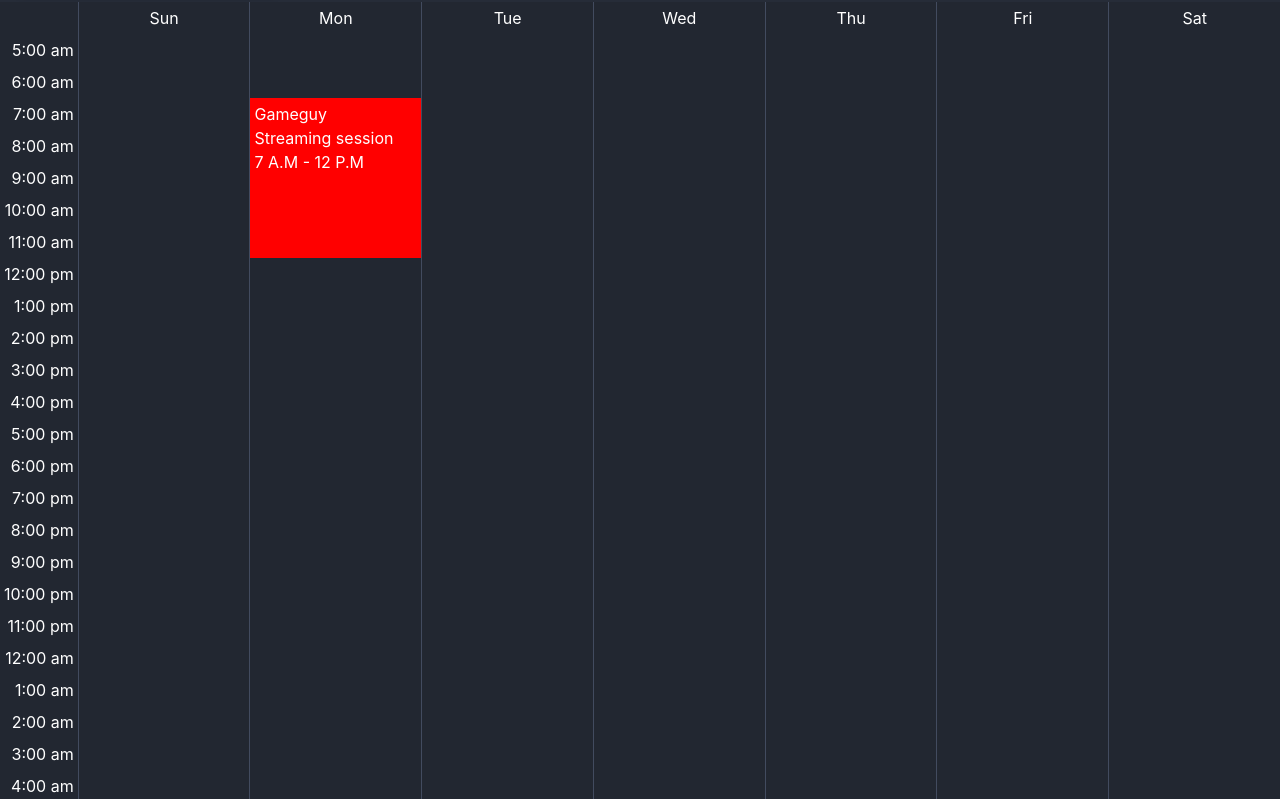
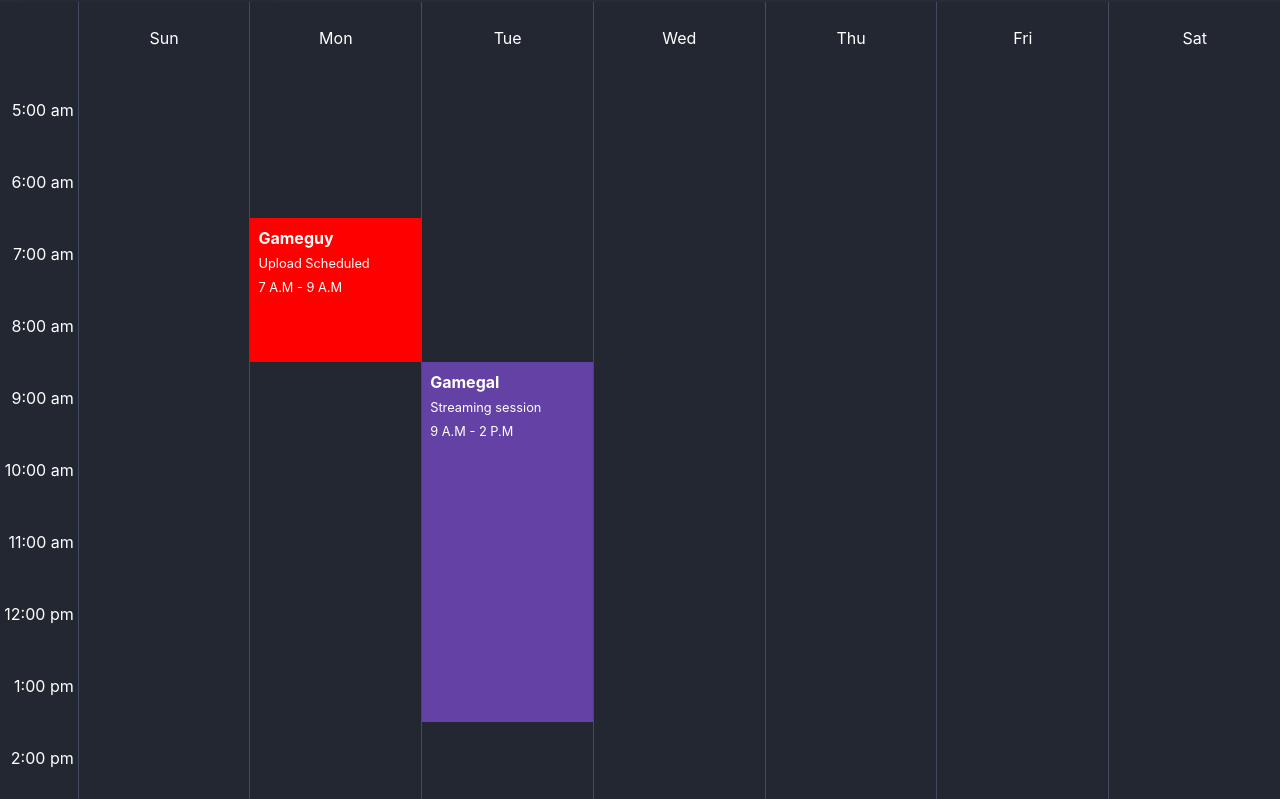
Before and after one commit to pbarter/Comp-2, a plain HTML site: page dashboard.html in a window 1280 px wide. Shown: the part 126-925 px from the top of the page. Drawn offline with nearby package versions, Linux system fonts and the light colour scheme.

Commit message:
Added logo image and js code to display channel info and follow button as well as the array of channel information

```diff
--- a/css/main.css
+++ b/css/main.css
@@ -133,7 +133,7 @@ html {
   /* GENERAL ITEM SETUP */
   .calendar li {
     background-color: #222731;
-    padding: 0.25em;
+    padding:1.5em 0.25em;
     display: inline-block;
 }
 
@@ -154,6 +154,7 @@ html {
     position: absolute;
     height: 100%;
     width: 100%;
+    padding:.5em;
     }
 
   .event-mobile {
@@ -174,16 +175,14 @@ html {
     padding-top:100px;
     width:100vw;
     height:100vh;
-    background-color: #ffffff;
-
+    background-color: #222731;
   }
 
   .mobile-display {
     display:block;
-    background-color: black;
+    background-color: #ff0000;
     margin: auto;
     padding: 20px;
-    border: 1px solid #888;
     width: 80%;
   }
 
@@ -338,7 +337,6 @@ html {
 
   /* GENERAL ITEM SETUP */
   .calendar li {
-    padding: 0.25em;
     display: inline-block;
   }
 
@@ -361,7 +359,20 @@ html {
 
   li.event p {
     display:inline;
+    font-size:1em;
+    font-weight:bold;
+    line-height:1;
   }
 
+  li.event .info {
+    font-weight:400;
+    font-size:.8em;
+  }
+
+  li.event .time {
+    font-weight:400;
+    font-size:.8em;
+
+  }
 
 }
--- a/dashboard.html
+++ b/dashboard.html
@@ -26,7 +26,7 @@
           </div>
         </div>
         <div class="image-logo">
-          <img src="http://www.stickpng.com/assets/images/580b57fcd9996e24bc43c513.png">
+          <img src="img/logo2.png">
         </div>
         <div class="container-menu">
 
@@ -65,25 +65,18 @@
       </section>
 
 <ul class="calendar weekly-byhour" id="schedule">
-  <!--  EVENT NODES  -->
-  <!--  DATA:      CATEGORY                         DAY              START  /  END     EVENT DETAILS  -->
-  <!-- <li class="event yt"      style="grid-column:   mon;   grid-row:  h08   /  h12;  "><p>USername123</p><br><p>8:00 P.M</p><p>Youtube</p><a href="#"></a></li>-->
-  <!-- <li class="event yt"      style="grid-column:   wed;   grid-row:  h10   /  h19;  "><p>Master the grid!</p><a href="#"></a></li> -->
-  <!-- <li class="event twitch"  style="grid-column:   fri;   grid-row:  h16   /  h23;  "><p>After work drinks</p><a href="#"></a></li>
-  <li class="event twitch"  style="grid-column:   tue;   grid-row:  h18   /  h20;  "><p>Soccer game</p><a href="#"></a></li>
-  <li class="event twitch"  style="grid-column:   mon;   grid-row:  h00   /  h04;  "><p>Soccer game 12:am - 5:00</p><a href="#"></a></li>  -->
 
   <!--  DAYS OF THE WEEK  -->
-  <!-- <li class="day sun">Sun</li>
+  <li class="day sun">Sun</li>
   <li class="day mon">Mon</li>
   <li class="day tue">Tue</li>
   <li class="day wed">Wed</li>
   <li class="day thu">Thu</li>
   <li class="day fri">Fri</li>
-  <li class="day sat">Sat</li> -->
+  <li class="day sat">Sat</li>
 
   <!--  TIMES OF THE DAY  -->
-  <!-- <li class="time h00">12:00 am</li>
+  <li class="time h00">12:00 am</li>
   <li class="time h01">1:00 am</li>
   <li class="time h02">2:00 am</li>
   <li class="time h03">3:00 am</li>
@@ -106,15 +99,14 @@
   <li class="time h20">8:00 pm</li>
   <li class="time h21">9:00 pm</li>
   <li class="time h22">10:00 pm</li>
-  <li class="time h23">11:00 pm</li> -->
+  <li class="time h23">11:00 pm</li>
 
   <!--  TOP LEFT CORNER FILLER  -->
-  <!-- <li class="corner"></li> -->
+  <li class="corner"></li>
 
   <!--  EMPTY HOURLY FILLERS:
     Helps us show the grid template lines, and create calendar funtionality later. One for every hour
     cell (7 * 24), because our events are "position:absolute" and will sit over top of empty cells -->
-  <!-- <li></li>
   <li></li>
   <li></li>
   <li></li>
@@ -281,7 +273,8 @@
   <li></li>
   <li></li>
   <li></li>
-  <li></li> -->
+  <li></li>
+  <li></li>
 </ul>
     </main>
 
--- a/js/main.js
+++ b/js/main.js
@@ -1,4 +1,4 @@
-/////////// DROPDOWN MENU
+/////////// DROPDOWN MENU ON NAV
 
 const dropdown = document.querySelector('.dropdown');
 dropdown.addEventListener('click', function(event) {
@@ -6,18 +6,52 @@ dropdown.addEventListener('click', function(event) {
   dropdown.classList.toggle('is-active');
 });
 
-////////// SCHEDULE CONTENTS
+
+const dashboardPage = document.getElementById('schedule');
+const explorePage = document.getElementById('explore-contents');
+
+//////////ARRAY OF CHANNELS
+
+const channelList = [
+  {id:125, name:`Pewdiepie`, img:`https://bulma.io/images/placeholders/128x128.png`},
+  {id:126, name:`VeronicaBlogs`, img:`https://bulma.io/images/placeholders/128x128.png`},
+  {id:127, name:`Jerma985`, img:`https://bulma.io/images/placeholders/128x128.png`},
+  {id:128, name:`SidCooks`, img:`https://bulma.io/images/placeholders/128x128.png`},
+  {id:129, name:`fextralife`, img:`https://bulma.io/images/placeholders/128x128.png`},
+  {id:130, name:`Dopefish`, img:`https://bulma.io/images/placeholders/128x128.png`},
+];
+
+const scheduleList = [
+  {id: 236, channelId: 125,  platform: 'yt', name: "Upload Scheduled", days:"wed", start:"h17", end:"h19", time:"5 P.M - 7 P.M"},
+  {id: 238, channelId: 126,  platform: 'yt', name: "Upload Scheduled", days:"mon", start:"h10", end:"h12", time:"10 A.M - 12 A.M"},
+  {id: 240, channelId: 128,  platform: 'yt', name: "Upload Scheduled", days:"thu", start:"h10", end:"h12", time:"10 A.M - 12 P.M"},
+  {id: 237, channelId: 125,  platform: 'twitch', name: "Stream Scheduled", days:"sat", start:"h07", end:"h21", time:"5 P.M - 9 P.M"},
+  {id: 239, channelId: 127,  platform: 'twitch', name: "Stream Scheduled", days:"sun", start:"h22", end:"h03", time:"10 P.M - 3 A.M"},
+  {id: 241, channelId: 129,  platform: 'twitch', name: "Stream Scheduled", days:"fri", start:"h19", end:"h00", time:"7 P.M - 12 A.M"},
+  {id: 242, channelId: 130,  platform: 'twitch', name: "Stream Scheduled", days:"tue", start:"h15", end:"h20", time:"3 P.M - 8 P.M"},
+];
+
 
 // CHannel User, ID, and platform(colour)
 const channelsAr = [
-  {id: 123, name: "Gameguy", platform: 'yt'},
-  {id: 124, name: "Gamegal", platform: 'twitch'},
+  {id: 123, name: "Gameguy"},
+  {id: 124, name: "Gamegal"},
 ];
 // Schedule stream id (schedule), id (channel), event name
 const streamsAr = [
-  {id: 234, channelId: 123, name: "Streaming session", days:"mon", start:"h07", end:"h12", time:"7 A.M - 12 P.M"},
+  {id: 234, channelId: 123,  platform: 'yt', name: "Upload Scheduled", days:"mon", start:"h07", end:"h09", time:"7 A.M - 9 A.M"},
+  {id: 235, channelId: 124,  platform: 'twitch', name: "Streaming session", days:"tue", start:"h09", end:"h14", time:"9 A.M - 2 P.M"},
 
 ];
+
+ if (dashboardPage) {
+
+
+////////// SCHEDULE CONTENTS FOR DASHBOARD
+
+
+//DESKTOP VIEW GET SCHEDULE LIST
+
 
 //Find the id from channelsAr and match with the channelId from streamsAr
 const findChannelFromId = (streamId) => {
@@ -30,234 +64,91 @@ const printSingleStream = (theStream) => {
   let theChannel = findChannelFromId(theStream.channelId);  // Note: If no colour, then we have a problem!
 
   // Format a list item with the channel colour and the stream name
-  return `<li class="event ${theChannel.platform}" style="grid-column:${theStream.days}; grid-row:${theStream.start} / ${theStream.end};">
-  <p>${theChannel.name}</p><br><p>${theStream.name}</p><br><p>${theStream.time}</p>
-  <div class="event-mobile" id="btn"></div>
-  <div class="event-mobile-display" id="mobile-d"><div class="mobile-display"><p>${theChannel.name}</p><br><p>${theStream.name}</p><br><p>${theStream.time}</p></div>
+  return `<li class="event ${theStream.platform}" style="grid-column:${theStream.days}; grid-row:${theStream.start} / ${theStream.end};">
+  <p>${theChannel.name}</p><br><p class="info">${theStream.name}</p><br><p class="time">${theStream.time}</p>
+  <div class="event-mobile"></div>
+  <div class="event-mobile-display"><div class="mobile-display"><p>${theChannel.name}</p><br><p>${theStream.name}</p><br><p>${theStream.time}</p></div>
   </div>
   </li>`;
 }
 
-//DESKTOP VIEW GET SCHEDULE LIST
 const printAllStreams = () => {
   return streamsAr.map( theStream => printSingleStream(theStream) ).join('');
 }
 
-document.getElementById('schedule').innerHTML = printAllStreams() +`
-<li class="day sun">Sun</li>
-<li class="day mon">Mon</li>
-<li class="day tue">Tue</li>
-<li class="day wed">Wed</li>
-<li class="day thu">Thu</li>
-<li class="day fri">Fri</li>
-<li class="day sat">Sat</li>
+document.getElementById('schedule').innerHTML += printAllStreams();
 
-<li class="time h00">12:00 am</li>
-<li class="time h01">1:00 am</li>
-<li class="time h02">2:00 am</li>
-<li class="time h03">3:00 am</li>
-<li class="time h04">4:00 am</li>
-<li class="time h05">5:00 am</li>
-<li class="time h06">6:00 am</li>
-<li class="time h07">7:00 am</li>
-<li class="time h08">8:00 am</li>
-<li class="time h09">9:00 am</li>
-<li class="time h10">10:00 am</li>
-<li class="time h11">11:00 am</li>
-<li class="time h12">12:00 pm</li>
-<li class="time h13">1:00 pm</li>
-<li class="time h14">2:00 pm</li>
-<li class="time h15">3:00 pm</li>
-<li class="time h16">4:00 pm</li>
-<li class="time h17">5:00 pm</li>
-<li class="time h18">6:00 pm</li>
-<li class="time h19">7:00 pm</li>
-<li class="time h20">8:00 pm</li>
-<li class="time h21">9:00 pm</li>
-<li class="time h22">10:00 pm</li>
-<li class="time h23">11:00 pm</li>
 
-<li class="corner"></li>
 
-<li></li>
-<li></li>
-<li></li>
-<li></li>
-<li></li>
-<li></li>
-<li></li>
-<li></li>
-<li></li>
-<li></li>
-<li></li>
-<li></li>
-<li></li>
-<li></li>
-<li></li>
-<li></li>
-<li></li>
-<li></li>
-<li></li>
-<li></li>
-<li></li>
-<li></li>
-<li></li>
-<li></li>
-<li></li>
-<li></li>
-<li></li>
-<li></li>
-<li></li>
-<li></li>
-<li></li>
-<li></li>
-<li></li>
-<li></li>
-<li></li>
-<li></li>
-<li></li>
-<li></li>
-<li></li>
-<li></li>
-<li></li>
-<li></li>
-<li></li>
-<li></li>
-<li></li>
-<li></li>
-<li></li>
-<li></li>
-<li></li>
-<li></li>
-<li></li>
-<li></li>
-<li></li>
-<li></li>
-<li></li>
-<li></li>
-<li></li>
-<li></li>
-<li></li>
-<li></li>
-<li></li>
-<li></li>
-<li></li>
-<li></li>
-<li></li>
-<li></li>
-<li></li>
-<li></li>
-<li></li>
-<li></li>
-<li></li>
-<li></li>
-<li></li>
-<li></li>
-<li></li>
-<li></li>
-<li></li>
-<li></li>
-<li></li>
-<li></li>
-<li></li>
-<li></li>
-<li></li>
-<li></li>
-<li></li>
-<li></li>
-<li></li>
-<li></li>
-<li></li>
-<li></li>
-<li></li>
-<li></li>
-<li></li>
-<li></li>
-<li></li>
-<li></li>
-<li></li>
-<li></li>
-<li></li>
-<li></li>
-<li></li>
-<li></li>
-<li></li>
-<li></li>
-<li></li>
-<li></li>
-<li></li>
-<li></li>
-<li></li>
-<li></li>
-<li></li>
-<li></li>
-<li></li>
-<li></li>
-<li></li>
-<li></li>
-<li></li>
-<li></li>
-<li></li>
-<li></li>
-<li></li>
-<li></li>
-<li></li>
-<li></li>
-<li></li>
-<li></li>
-<li></li>
-<li></li>
-<li></li>
-<li></li>
-<li></li>
-<li></li>
-<li></li>
-<li></li>
-<li></li>
-<li></li>
-<li></li>
-<li></li>
-<li></li>
-<li></li>
-<li></li>
-<li></li>
-<li></li>
-<li></li>
-<li></li>
-<li></li>
-<li></li>
-<li></li>
-<li></li>
-<li></li>
-<li></li>
-<li></li>
-<li></li>
-<li></li>
-<li></li>
-<li></li>
-<li></li>
-<li></li>
-<li></li>
-<li></li>
-<li></li>
-<li></li>
-<li></li>
-<li></li>
-<li></li>
-<li></li>
-<li></li>
-<li></li>`;
+
+
 
 // MOBILE GET LIST
-const mobileDisplay = document.getElementById(`mobile-d`);
-const mobileClick = document.getElementById(`btn`);
 
-mobileClick.onclick = () => {
-  mobileDisplay.style.display = `block`;
+const mobileDisplay = document.getElementsByClassName("event-mobile-display");
+  for(var x=0; x < mobileDisplay.length; x++){
+    console.log(mobileDisplay[x].innerHTML)
+  }
+// const mobileClick = document.getElementsByClassName(`btn`);
+
+// mobileClick.onclick = () => {
+//   mobileDisplay.style.display = `block`;
+// }
+
+// window.onclick = (outside) => {
+//  if (outside.target == mobileDisplay) {
+//    mobileDisplay.style.display = `none`;
+//  }
+// }
+
+// console.log(mobileDisplay.length)
+// console.log(mobileClick.length)
+
+
+const mobileClick = document.getElementsByClassName("event-mobile");
+        for(var x=0; x < mobileClick.length; x++)
+        {
+            mobileClick[x].onclick = () => {
+              mobileDisplay[x].style.display = "block";
+            }
+        }
+
+        window.onclick = (outside) => {
+          if (outside.target == mobileDisplay) {
+            mobileDisplay.style.display = "none";
+          }
+        }
 }
 
-window.onclick = (outside) => {
- if (outside.target == mobileDisplay) {
-   mobileDisplay.style.display = `none`;
- }
+else if (explorePage) {
+/////////// EXPLORE SECTION
+
+////Print list
+const findChannelInfoId = (streaminfoId) => {
+  return channelList.find(tempChan => tempChan.id == streaminfoId)
 }
+
+const printStream = (theStreamstuff) => {
+let theChannelContent = findChannelInfoId(theStreamstuff.channelId);
+  return `<div class="columns mt-col">
+  <div class="column is-one-quarter" id="no-pad">
+      <figure class="image is-128">
+          <img src="${theChannelContent.img}">
+      </figure>
+  </div>
+  <div class="column" id="pl">
+      <h2 class="title is-6 yt has-text-white">Youtube/Twitch Channel: ${theChannelContent.name}</h2>
+      <button class="button is-small" id="is-ff0000" onclick="follow">Follow</button>
+  </div>
+</div>`;
+}
+
+const printAllChannelsEx = () => {
+  return scheduleList.map( theStreamstuff => printStream(theStreamstuff) ).join('');
+}
+
+document.getElementById('explore-contents').innerHTML += printAllChannelsEx();
+
+////Save list to local
+
+}
```
Also changed, not shown: explore.html (+4 -16 lines), img/logo2.png (added).
